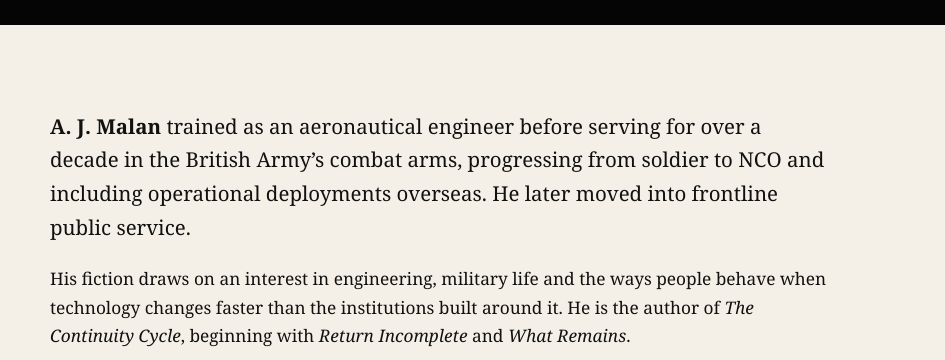
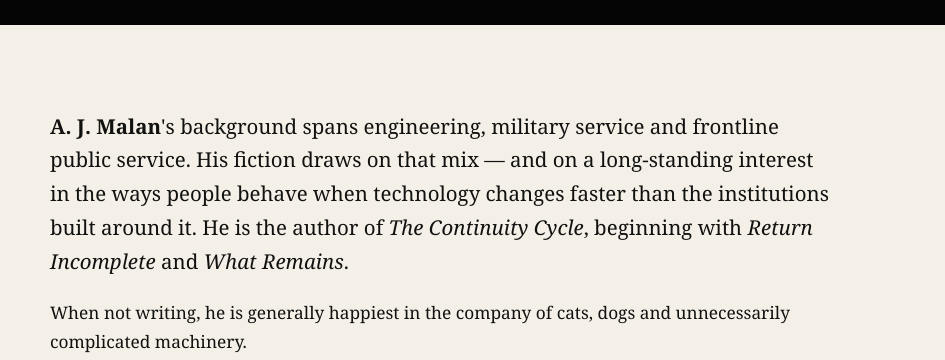
Before and after one commit to Longglassbooks/long-glass-books, a plain HTML site: page author.html in a window 1280 px wide. Shown: the part 440-800 px from the top of the page, 0-945 px from the left. Drawn offline with Linux system fonts and the light colour scheme.

Commit message:
Add files via upload

```diff
--- a/author.html
+++ b/author.html
@@ -36,8 +36,7 @@
   <section class="section compact">
     <div class="author-layout">
       <div class="prose author-bio">
-        <p><strong>A. J. Malan</strong> trained as an aeronautical engineer before serving for over a decade in the British Army’s combat arms, progressing from soldier to NCO and including operational deployments overseas. He later moved into frontline public service.</p>
-        <p>His fiction draws on an interest in engineering, military life and the ways people behave when technology changes faster than the institutions built around it. He is the author of <em>The Continuity Cycle</em>, beginning with <em>Return Incomplete</em> and <em>What Remains</em>.</p>
+        <p><strong>A. J. Malan</strong>'s background spans engineering, military service and frontline public service. His fiction draws on that mix — and on a long-standing interest in the ways people behave when technology changes faster than the institutions built around it. He is the author of <em>The Continuity Cycle</em>, beginning with <em>Return Incomplete</em> and <em>What Remains</em>.</p>
         <p>When not writing, he is generally happiest in the company of cats, dogs and unnecessarily complicated machinery.</p>
       </div>
       <aside class="author-mark" aria-label="Long Glass Books author mark">
```
